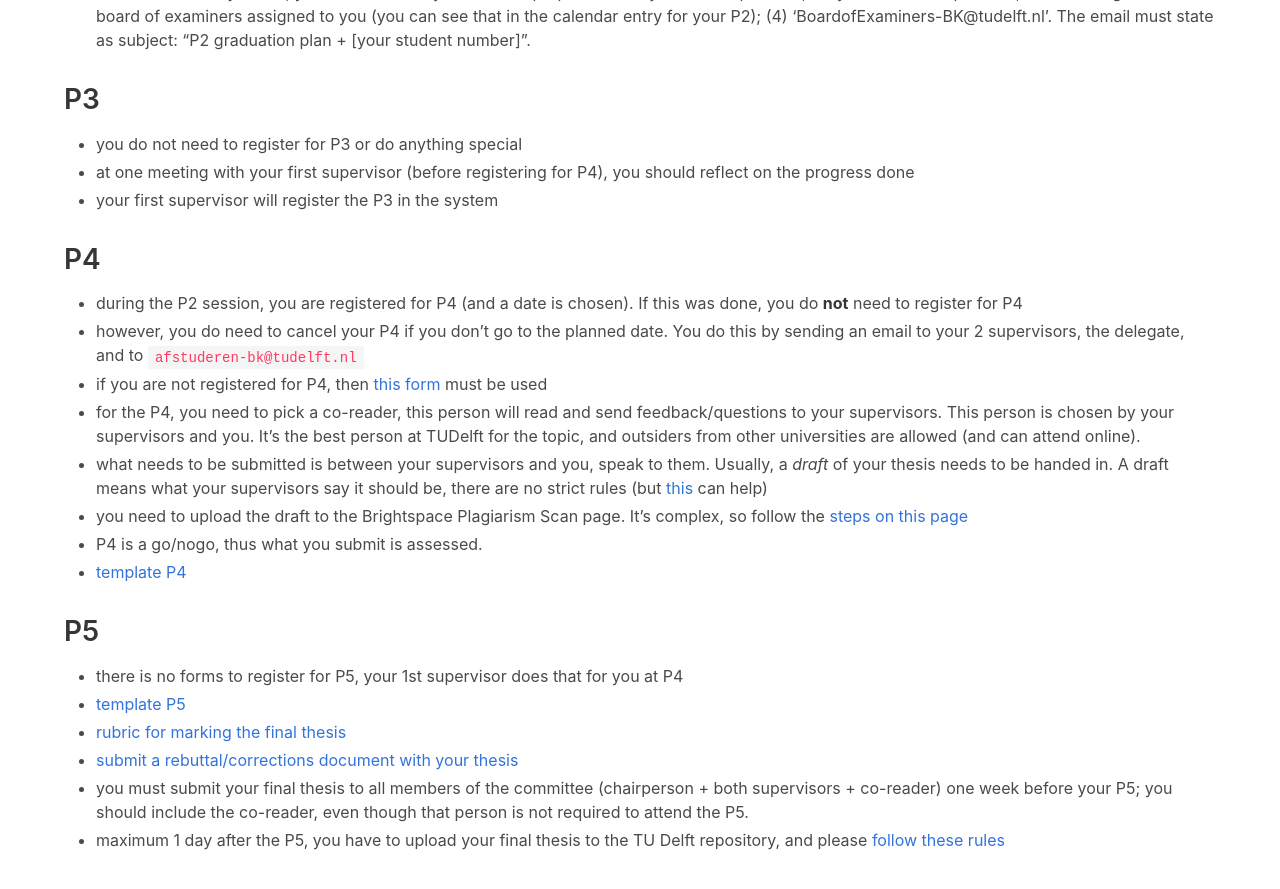
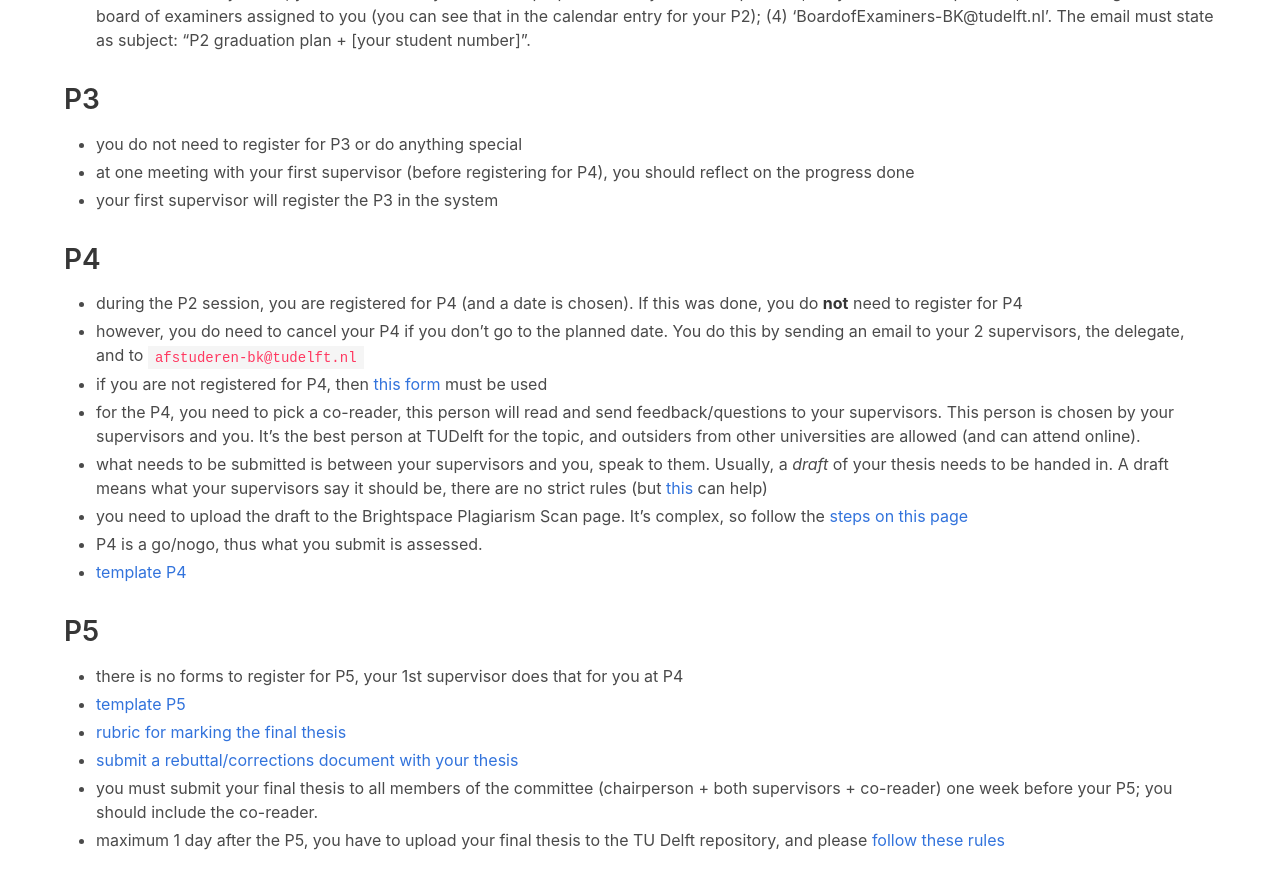
Before and after one commit to tudelft3d/geo2020, a Jekyll site: the page built from rules/index.md, in a window 1280 px wide and 900 px high, scrolled down 1652 px. Shown: the top 889 px of the window. Built offline with Jekyll 4.4.1, drawn with Linux system fonts in a browser that asks for light colours; nearby versions of some CDN libraries.

Commit message:
changed co-reader at P5 mentioned no need to be there

```diff
--- a/rules/index.md
+++ b/rules/index.md
@@ -65,5 +65,5 @@ The email must state as subject: "P2 graduation plan + [your student number]".
 - [template P5](../templates/#p4p5)
 - [rubric for marking the final thesis](../rubric/)
 - [submit a rebuttal/corrections document with your thesis](https://3d.bk.tudelft.nl/courses/geo2020/tips/#with-the-p5-thesis-submit-a-rebuttalcorrections-document)
-- you must submit your final thesis to all members of the committee (chairperson + both supervisors + co-reader) one week before your P5; you should include the co-reader, even though that person is not required to attend the P5.
+- you must submit your final thesis to all members of the committee (chairperson + both supervisors + co-reader) one week before your P5; you should include the co-reader.
 - maximum 1 day after the P5, you have to upload your final thesis to the TU Delft repository, and please [follow these rules](https://3d.bk.tudelft.nl/courses/geo2020/faq/#how-to-upload-your-final-thesis-to-the-tud-repository)
```
